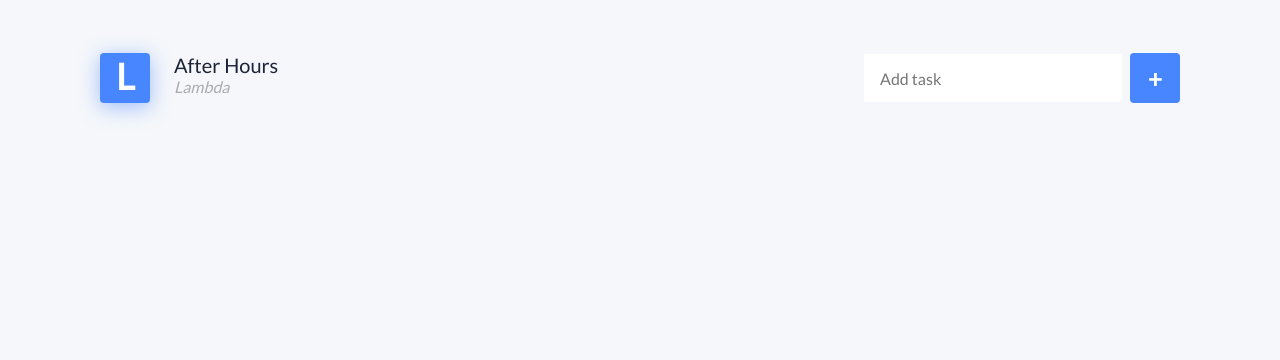
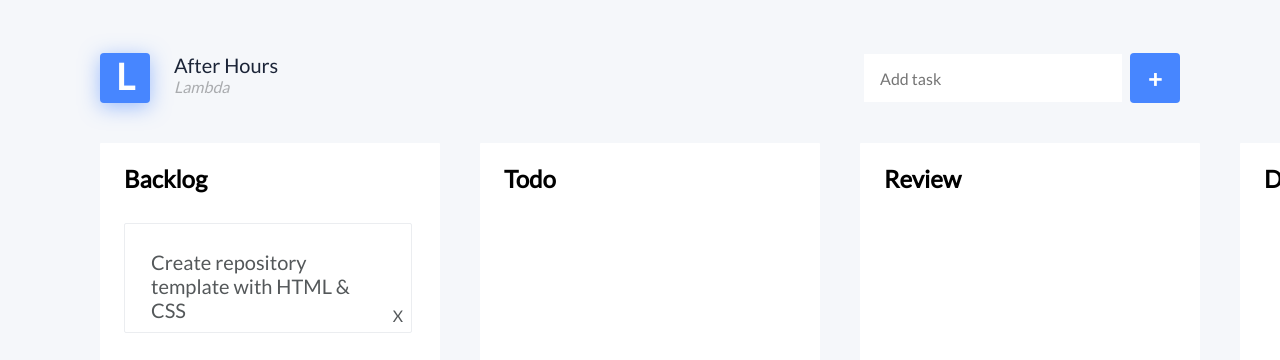
Before and after one commit to maximesalomon/lambda-todo-ah, a plain HTML site: page index.html in a window 1280 px wide. Shown: the part 78-438 px from the top of the page. Drawn offline with Linux system fonts and the light colour scheme.

Commit message:
Add app html

```diff
--- a/app.js
+++ b/app.js
@@ -7,14 +7,16 @@
 document.getElementById('add-task').addEventListener('click', function() {
     let taskValue = document.getElementById('task-value').value;
     console.log(taskValue);
+    addTask(taskValue);
 })
 
 ////// TASK FUNCTIONS
 
 // Create a function addTask
 
+const addTask = taskValue => {
 
-
+  }
 
 
 // Create a function removeTask
--- a/index.html
+++ b/index.html
@@ -39,7 +39,26 @@
                     <button id="add-task">+</button>
                 </div>
             </section>
-            <p id="todo"></p>
+            <section id="columns">
+                <div class="column dropzone">
+                    <h3 class="column-title">Backlog</h3>
+                    <ul class="tasks" id="tasks-added">
+                        <li class="task fill" draggable="true">
+                            <div class="task-content">Create repository template with HTML & CSS</div>
+                            <div class="trash">X</div>
+                        </li>
+                    </ul>
+                </div>
+                <div class="column dropzone">
+                    <h3 class="column-title">Todo</h3>
+                </div>
+                <div class="column dropzone">
+                    <h3 class="column-title">Review</h3>
+                </div>
+                <div class="column dropzone">
+                    <h3 class="column-title">Done</h3>
+                </div>
+            </section>
         </main>
     </body>
 </html>
```
